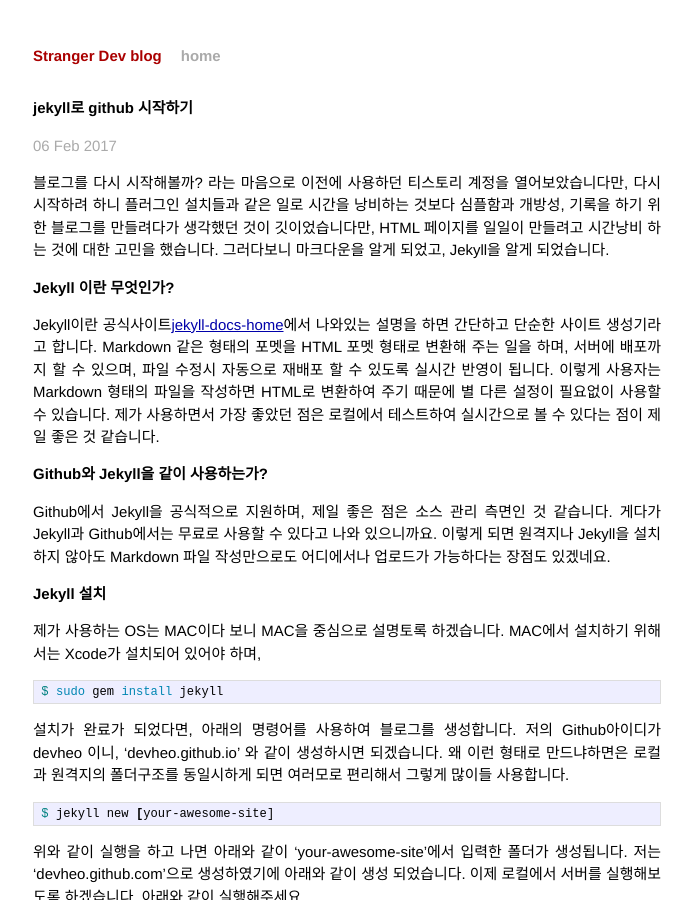
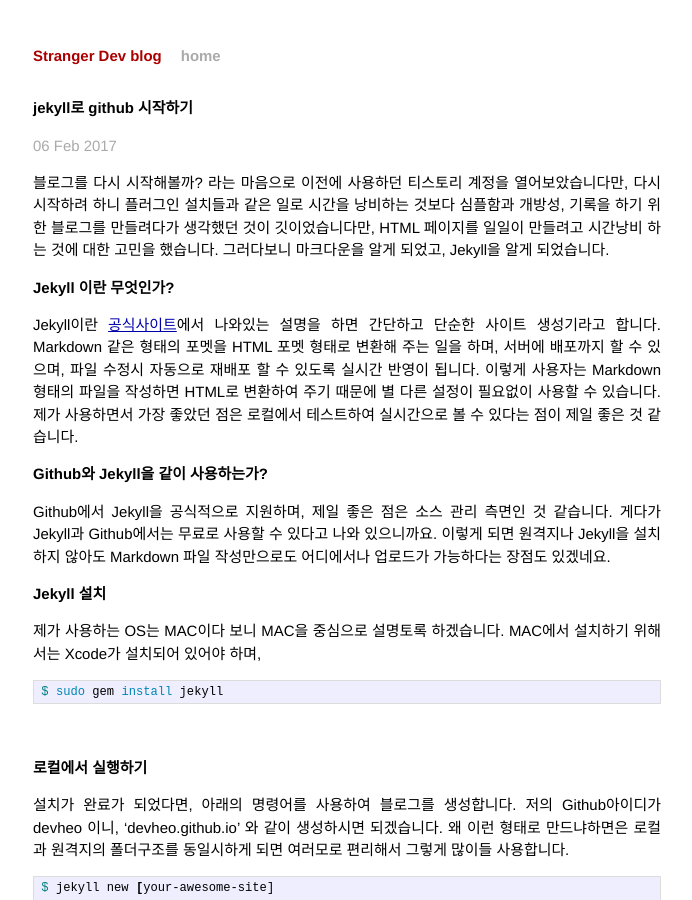
Before and after one commit to devheo/blog, a Jekyll site: the page built from _posts/2017-02-06-jekyll-github-register-page.markdown, in a window 1280 px wide and 900 px high. Shown: the whole window, without its empty margins (293-985 px from the left). Built offline with Jekyll 4.4.1, drawn with Linux system fonts in a browser that asks for light colours; some of the changed text lies outside the part shown.

```diff
--- a/_posts/2017-02-06-jekyll-github-register-page.markdown
+++ b/_posts/2017-02-06-jekyll-github-register-page.markdown
@@ -7,7 +7,7 @@
 블로그를 다시 시작해볼까? 라는 마음으로 이전에 사용하던 티스토리 계정을 열어보았습니다만, 다시 시작하려 하니 플러그인 설치들과 같은 일로 시간을 낭비하는 것보다 심플함과 개방성, 기록을 하기 위한 블로그를 만들려다가 생각했던 것이 깃이었습니다만, HTML 페이지를 일일이 만들려고 시간낭비 하는 것에 대한 고민을 했습니다. 그러다보니 마크다운을 알게 되었고, Jekyll을 알게 되었습니다.
 
 # Jekyll 이란 무엇인가?
-Jekyll이란 공식사이트[jekyll-docs-home]에서 나와있는 설명을 하면 간단하고 단순한 사이트 생성기라고 합니다.
+Jekyll이란 [공식사이트][jekyll-docs-home]에서 나와있는 설명을 하면 간단하고 단순한 사이트 생성기라고 합니다.
 Markdown 같은 형태의 포멧을 HTML 포멧 형태로 변환해 주는 일을 하며, 서버에 배포까지 할 수 있으며, 파일 수정시 자동으로 재배포 할 수 있도록 실시간 반영이 됩니다.
 이렇게 사용자는 Markdown 형태의 파일을 작성하면 HTML로 변환하여 주기 때문에 별 다른 설정이 필요없이 사용할 수 있습니다.
 제가 사용하면서 가장 좋았던 점은 로컬에서 테스트하여 실시간으로 볼 수 있다는 점이 제일 좋은 것 같습니다.
@@ -21,7 +21,8 @@
 {% highlight shell %}
 $ sudo gem install jekyll
 {% endhighlight %}
-
+<br>
+# 로컬에서 실행하기
 설치가 완료가 되었다면, 아래의 명령어를 사용하여 블로그를 생성합니다.
 저의 Github아이디가 devheo 이니, 'devheo.github.io' 와 같이 생성하시면 되겠습니다.
 왜 이런 형태로 만드냐하면은 로컬과 원격지의 폴더구조를 동일시하게 되면 여러모로 편리해서 그렇게 많이들 사용합니다.
@@ -70,7 +71,8 @@
 # 참고 자료
 1. Link: [jekyll 공식 사이트][jekyll-docs-home]
 2. Link: [jekyll 한글 번역 사이트][jekyll-docs-kr]
-3. Link: [놀부의 지킬로 깃허브에 무료 블로그 만들기]
+3. Link: [놀부의 지킬로 깃허브에 무료 블로그 만들기][nolboo-jekyll-post]
+
 
 [git-blog-register]: https://devheo.github.io/blog/test/pages/2017/02/03/git-register-page.html
 [jekyll-docs-home]: https://jekyllrb.com/docs/home/
```
Also changed, not shown: 1 other file.
